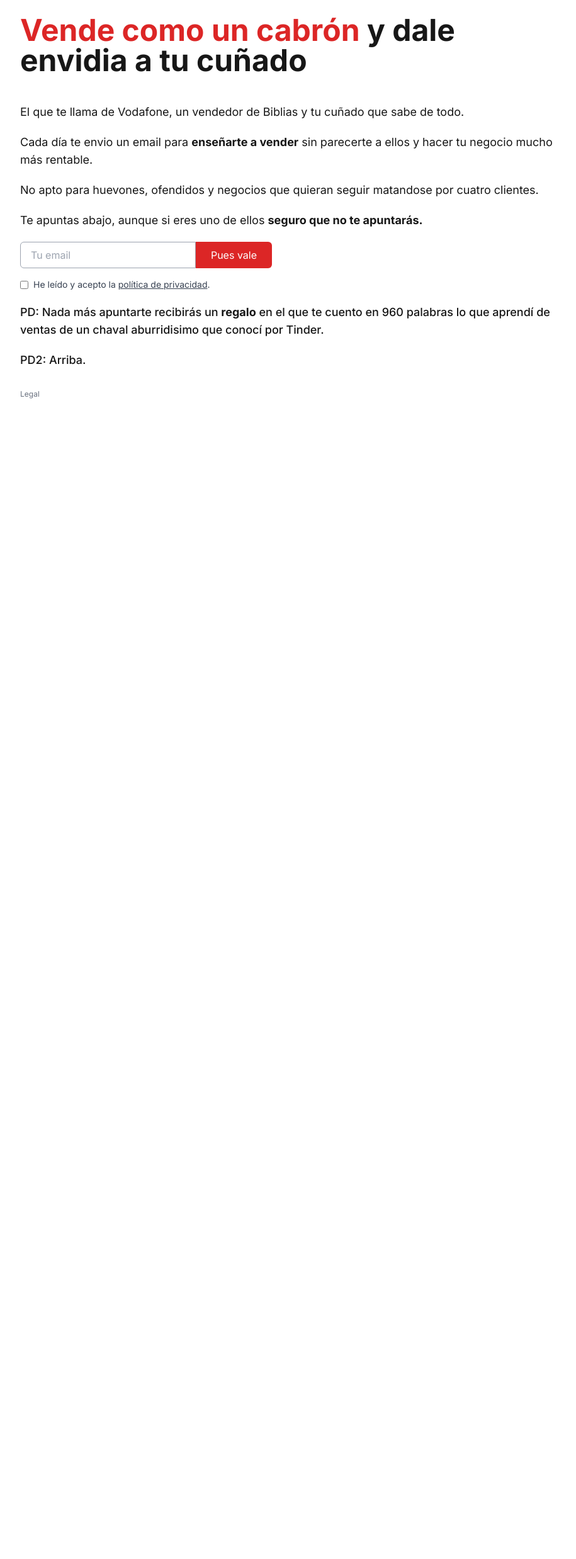
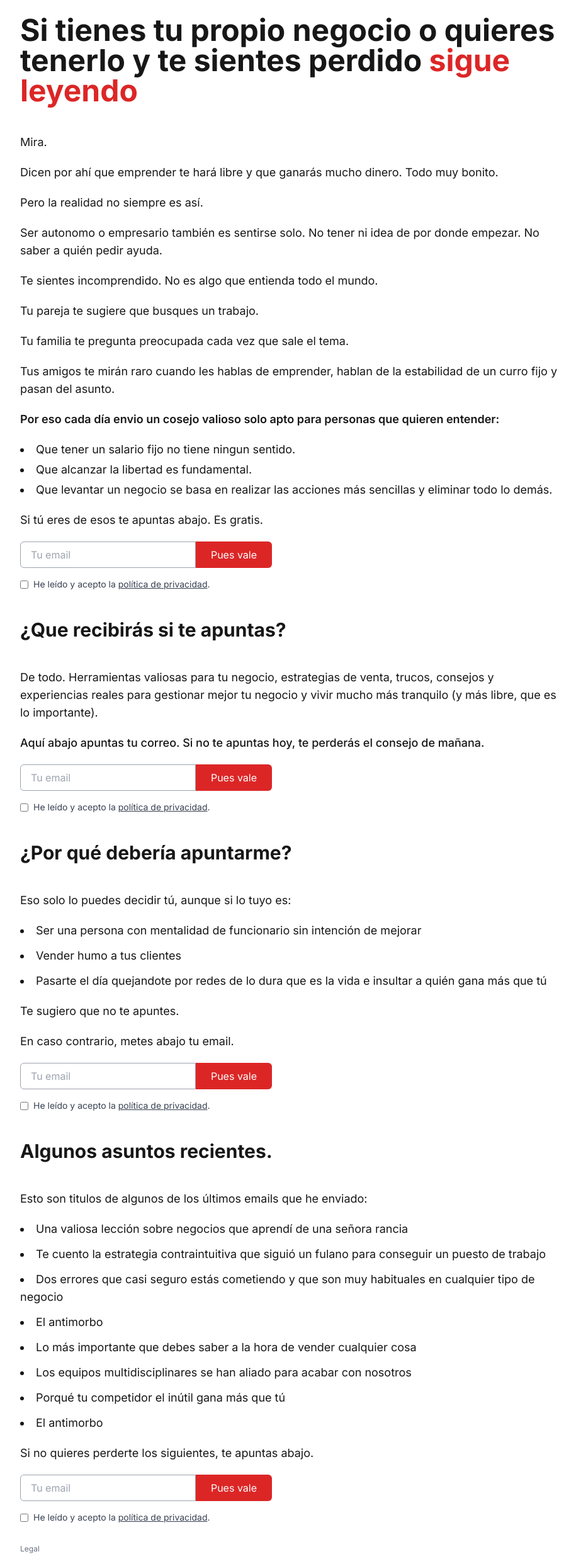
Before and after one commit to MariaLipiz/miraencomentarios, a Next.js app: page / in a window 1280 px wide. Shown: the whole page at 63% size, without its empty margins (176-1091 px from the left). Before the commit the page ends 800 px from the top, so only its background shows below. Built offline with nearby package versions, Linux system fonts and the light colour scheme.

Commit message:
Nueva landing

```diff
--- a/app/page.tsx
+++ b/app/page.tsx
@@ -74,34 +74,115 @@ export default function Home() {
       />
     <main className="flex flex-col items-start justify-center px-6 sm:px-12 lg:px-52 py-6 gap-5">
       <h1 className="text-4xl sm:text-5xl font-bold mb-6 ">
-        <strong className="text-red-600">Vende como un cabrón</strong> y dale envidia a tu cuñado
+      Si tienes tu propio negocio o quieres tenerlo y te sientes perdido <strong className="text-red-600">sigue leyendo</strong>
       </h1>
 
 
       <p className="text-lg sm:text-lg font-normal">
-      El que te llama de Vodafone, un vendedor de Biblias y tu cuñado que sabe de todo.
+      Mira.
       </p>
       <p className="text-lg sm:text-lg font-normal">
-      Cada día te envio un email para <strong>enseñarte a vender</strong> sin parecerte a ellos y hacer tu negocio mucho más rentable.
+      Dicen por ahí que emprender te hará libre y que ganarás mucho dinero. Todo muy bonito.
       </p>
 
       <p className="text-lg sm:text-lg font-normal">
-      No apto para huevones, ofendidos y negocios que quieran seguir matandose por cuatro clientes.
+      Pero la realidad no siempre es así.
       </p>
       <p className="text-lg sm:text-lg font-normal">
-      Te apuntas abajo, aunque si eres uno de ellos <strong>seguro que no te apuntarás.</strong>
+      Ser autonomo o empresario también es sentirse solo. No tener ni idea de por donde empezar. No saber a quién pedir ayuda.
       </p>
+      <p className="text-lg sm:text-lg font-normal">
+      Te sientes incomprendido. No es algo que entienda todo el mundo.
+      </p>
+      <p className="text-lg sm:text-lg font-normal">
+      Tu pareja te sugiere que busques un trabajo.
+      </p>
+      <p className="text-lg sm:text-lg font-normal">
+      Tu familia te pregunta preocupada cada vez que sale el tema.
+      </p>
+      <p className="text-lg sm:text-lg font-normal">
+      Tus amigos te mirán raro cuando les hablas de emprender, hablan de la estabilidad de un curro fijo y pasan del asunto.
+      </p>
+      <p className="text-lg sm:text-lg font-semibold">
+      Por eso cada día envio un cosejo valioso solo apto para personas que quieren entender:
+      </p>
+
+      <ul className="list-disc list-inside space-y-1 text-base sm:text-lg font-normal">
+        <li>Que tener un salario fijo no tiene ningun sentido.</li>
+        <li>Que alcanzar la libertad es fundamental.</li>
+        <li>Que levantar un negocio se basa en realizar las acciones más sencillas y eliminar todo lo demás.</li>
+
+      </ul>
+
+      <p className="text-lg sm:text-lg font-normal">
+      Si tú eres de esos te apuntas abajo. Es gratis.
+      </p>
+
 
 
       <NewsletterForm />
 
+      <h2 className="text-2xl sm:text-3xl font-bold my-6 ">
+      ¿Que recibirás si te apuntas?
+      </h2>
 
-      <p className="text-lg sm:text-lg font-medium">
-      PD: Nada más apuntarte recibirás un <strong>regalo</strong> en el que te cuento en 960 palabras lo que aprendí de ventas de un chaval aburridisimo que conocí por Tinder.
+
+      <p className="text-lg sm:text-lg font-normal">
+      De todo. Herramientas valiosas para tu negocio, estrategias de venta, trucos, consejos y experiencias reales para gestionar mejor tu negocio y vivir mucho
+      más tranquilo (y más libre, que es lo importante).
       </p>
       <p className="text-lg sm:text-lg font-medium">
-      PD2: Arriba.
+      Aquí abajo apuntas tu correo. Si no te apuntas hoy, te perderás el consejo de mañana.
       </p>
+
+      <NewsletterForm />
+
+
+
+      <h2 className="text-2xl sm:text-3xl font-bold my-6 ">
+      ¿Por qué debería apuntarme?
+      </h2>
+      <p className="text-lg sm:text-lg font-normal">
+      Eso solo lo puedes decidir tú, aunque si lo tuyo es:
+      </p>
+      <ul className="list-disc list-inside space-y-3 text-base sm:text-lg font-normal">
+        <li>Ser una persona con mentalidad de funcionario sin intención de mejorar</li>
+        <li>Vender humo a tus clientes</li>
+        <li>Pasarte el día quejandote por redes de lo dura que es la vida e insultar a quién gana más que tú</li>
+      </ul>
+
+      <p className="text-lg sm:text-lg font-normal">
+      Te sugiero que no te apuntes.
+      </p>
+
+      <p className="text-lg sm:text-lg font-normal">
+      En caso contrario, metes abajo tu email.
+      </p>
+      <NewsletterForm />
+
+      <h2 className="text-2xl sm:text-3xl font-bold my-6 ">
+      Algunos asuntos recientes.
+      </h2>
+      <p className="text-lg sm:text-lg font-normal">
+      Esto son titulos de algunos de los últimos emails que he enviado:
+      </p>
+      <ul className="list-disc list-inside space-y-3 text-base sm:text-lg font-normal">
+        <li>Una valiosa lección sobre negocios que aprendí de una señora rancia</li>
+        <li>Te cuento la estrategia contraintuitiva que siguió un fulano para conseguir un puesto de trabajo</li>
+        <li>Dos errores que casi seguro estás cometiendo y que son muy habituales en cualquier tipo de negocio</li>
+        <li>El antimorbo</li>
+        <li>Lo más importante que debes saber a la hora de vender cualquier cosa</li>
+        <li>Los equipos multidisciplinares se han aliado para acabar con nosotros</li>
+        <li>Porqué tu competidor el inútil gana más que tú</li>
+        <li>El antimorbo</li>
+      </ul>
+
+      <p className="text-lg sm:text-lg font-normal">
+      Si no quieres perderte los siguientes, te apuntas abajo.
+      </p>
+
+      <NewsletterForm />
+
 
 
 
```
